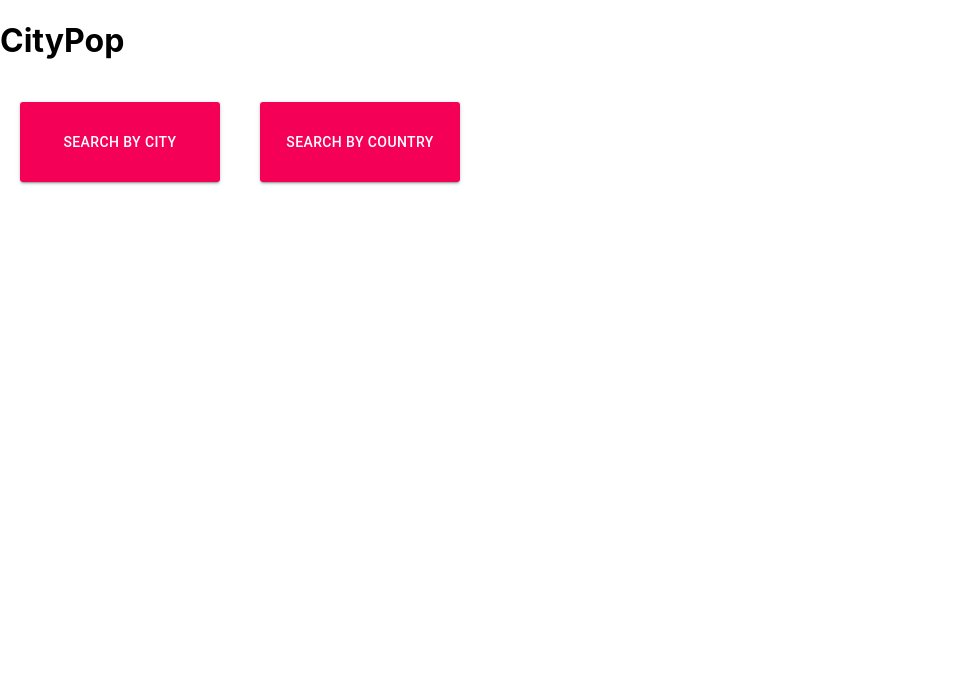
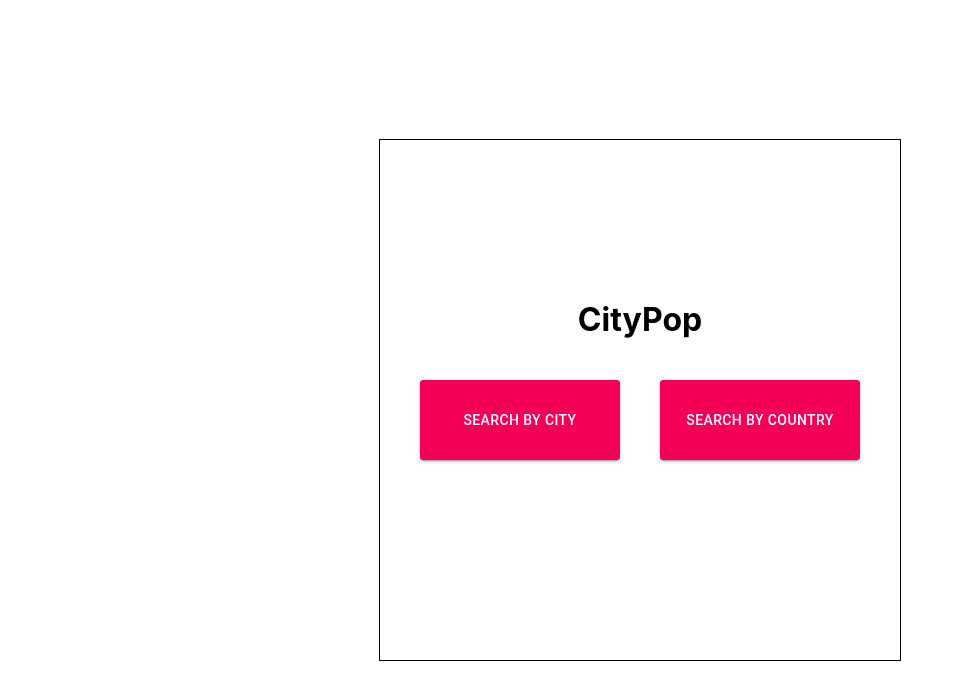
Before and after one commit to ousama123/CityPop, a React (Create React App) app: page / in a window 1280 px wide. Shown: the top 700 px of the page, without its empty margins (0-963 px from the left). Built offline with nearby package versions, Linux system fonts and the light colour scheme.

Commit message:
Centered a div in the middle of the screen

```diff
--- a/src/App.css
+++ b/src/App.css
@@ -1,7 +1,20 @@
-a {
-    text-decoration: none;
+.container {
+  padding: 10px;
+  border: 0.5px solid #000000;
+  position: fixed;
+  top: 50%;
+  left: 50%;
+  transform: translate(-50%, -50%);
+
+  width: 500px;
+  max-width: 500px;
+  height: 500px;
+  max-height: 500px;
 }
-
-textarea {
-    resize: none;
+.CityPop {
+  text-align: center;
 }
+.centered {
+  margin-top: 30%;
+  text-align: center;
+}
--- a/src/App.js
+++ b/src/App.js
@@ -3,17 +3,20 @@ import "./App.css";
 import WelcomePage from "./geoAPI/WelcomePage.js";
 import SearchByCity from "./geoAPI/SearchByCity";
 import SearchByCountry from "./geoAPI/SearchByCountry";
+import PopResult from "./geoAPI/PopResult";
+import CitiesByCountry from "./geoAPI/CitiesByCountry";
 import { BrowserRouter, Switch, Route } from "react-router-dom";
 
 class App extends React.Component {
   render() {
     return (
       <BrowserRouter>
-
         <Switch>
           <Route exact path="/" component={WelcomePage} />
           <Route exact path="/searchByCity" component={SearchByCity} />
           <Route exact path="/searchByCountry" component={SearchByCountry} />
+          <Route exact path="/citiesByCountry" component={CitiesByCountry} />
+          <Route exact path="/popResult" component={PopResult} />
         </Switch>
       </BrowserRouter>
     );
--- a/src/geoAPI/CitiesByCountry.js
+++ b/src/geoAPI/CitiesByCountry.js
@@ -1,7 +1,16 @@
 import React from "react";
 
 function CitiesByCountry(props) {
-  return <div></div>;
+  return (
+    <div className="main">
+      <div className="container">
+        <div className="centered">
+          <p>CountryName</p>
+          <div>{/**list of buttons of the cities */}</div>
+        </div>
+      </div>
+    </div>
+  );
 }
 
 export default CitiesByCountry;
--- a/src/geoAPI/PopResult.js
+++ b/src/geoAPI/PopResult.js
@@ -1,7 +1,19 @@
 import React from "react";
 
 function PopResult(props) {
-  return <div></div>;
+  return (
+    <div className="main">
+      <div className="container">
+        <div className="centered">
+          <p>CityName</p>
+          <div className="population">
+            <p>Population</p>
+            <div className="result">{props.result}</div>
+          </div>
+        </div>
+      </div>
+    </div>
+  );
 }
 
 export default PopResult;
--- a/src/geoAPI/SearchAPI.js
+++ b/src/geoAPI/SearchAPI.js
@@ -2,20 +2,18 @@ import React, { useState, useEffect } from "react";
 import TextField from "@material-ui/core/TextField";
 import { IconButton } from "@material-ui/core";
 import SearchIcon from "@material-ui/icons/Search";
-const url = "http://api.geonames.org/searchJSON?username=weknowit";
+import { useHistory } from "react-router-dom";
 
 function SearchAPI(props) {
   const [data, setData] = useState([]);
   const [textValue, setTextValue] = useState("");
-
   const handleTextFieldChange = (e) => {
     setTextValue(e.target.value);
   };
 
-  const checkMatch = () => {};
-
   useEffect(() => {
     //calling useEffect method on page load for fuctional components or componentDidMount() for class components
+    const url = "http://api.geonames.org/searchJSON?username=weknowit";
     fetch(url)
       .then((response) => response.json())
       .then((json) => {
@@ -23,21 +21,19 @@ function SearchAPI(props) {
         setData(json);
       }, 2000);
   }, []);
-
+  const history = useHistory();
+  function handleClick(path) {
+    history.push(path);
+  }
   if (!data) {
     return <div>Loading..</div>;
   }
 
   return (
-    <div className="wrapper">
+    <div className="main">
+      <div className="container">
+        <div className="centered">
           <p>SEARCH BY {props.searchType}</p>
-      <IconButton
-        color="secondary"
-        aria-label="search"
-        onClick={() => checkMatch}
-      >
-        <SearchIcon fontSize="large" />
-      </IconButton>
           <TextField
             color="secondary"
             id="outlined-basic"
@@ -47,6 +43,16 @@ function SearchAPI(props) {
             value={textValue}
             onChange={handleTextFieldChange}
           />
+          <div>
+            <IconButton
+              onClick={() => handleClick(props.handleClick)}
+              color="secondary"
+              aria-label="search"
+            >
+              <SearchIcon fontSize="large" />
+            </IconButton>
+          </div>
+
           {textValue &&
             data.geonames?.map(
               (geo) =>
@@ -57,6 +63,8 @@ function SearchAPI(props) {
                 )
             )}
         </div>
+      </div>
+    </div>
   );
 }
 
--- a/src/geoAPI/SearchByCity.js
+++ b/src/geoAPI/SearchByCity.js
@@ -1,11 +1,17 @@
-import React, { useState, useEffect } from "react";
+import React from "react";
 
 import SearchAPI from "./SearchAPI";
 
 function SearchByCity() {
   return (
-    <div>
-      <SearchAPI label="Enter a City" searchType="CITY"></SearchAPI>
+    <div >
+      <div>
+        <SearchAPI
+          handleClick="popResult"
+          label="Enter a City"
+          searchType="CITY"
+        ></SearchAPI>
+      </div>
     </div>
   );
 }
--- a/src/geoAPI/SearchByCountry.js
+++ b/src/geoAPI/SearchByCountry.js
@@ -3,8 +3,12 @@ import SearchAPI from "./SearchAPI";
 
 function SearchByCountry() {
   return (
-    <div>
-      <SearchAPI label="Enter a Country" searchType="COUNTRY"></SearchAPI>
+    <div >
+      <SearchAPI
+        handleClick="citiesByCountry"
+        label="Enter a Country"
+        searchType="COUNTRY"
+      ></SearchAPI>
     </div>
   );
 }
--- a/src/geoAPI/WelcomePage.js
+++ b/src/geoAPI/WelcomePage.js
@@ -20,12 +20,12 @@ function WelcomePage() {
     history.push(path);
   }
   return (
+    <div className="main">
       <div className="container">
-      <div
-       style={{ height: "100vh" }}
-       className="d-flex justify-content-center align-items-center"
-      >
+        <div  className="centered">
+          <div className="CityPop">
             <h1>CityPop</h1>
+          </div>
           <Button
             onClick={() => handleClick("searchByCity")}
             classes={{
@@ -49,6 +49,7 @@ function WelcomePage() {
           </Button>
         </div>
       </div>
+    </div>
   );
 }
 
```
Lines whose indentation alone changed are shown as unchanged.
